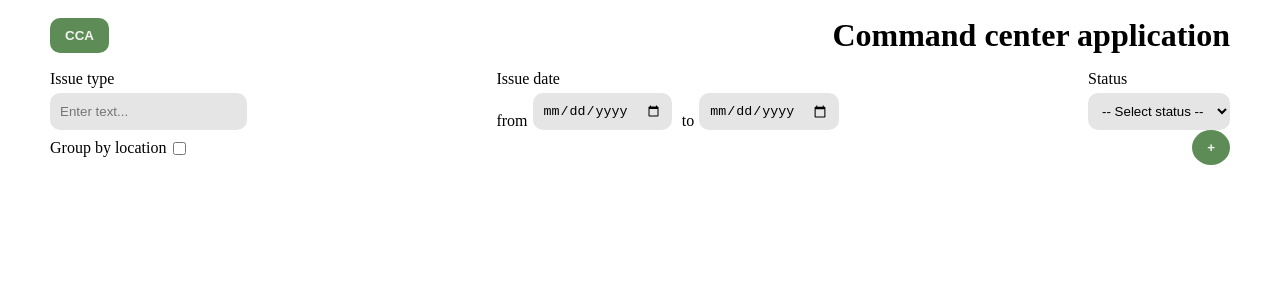
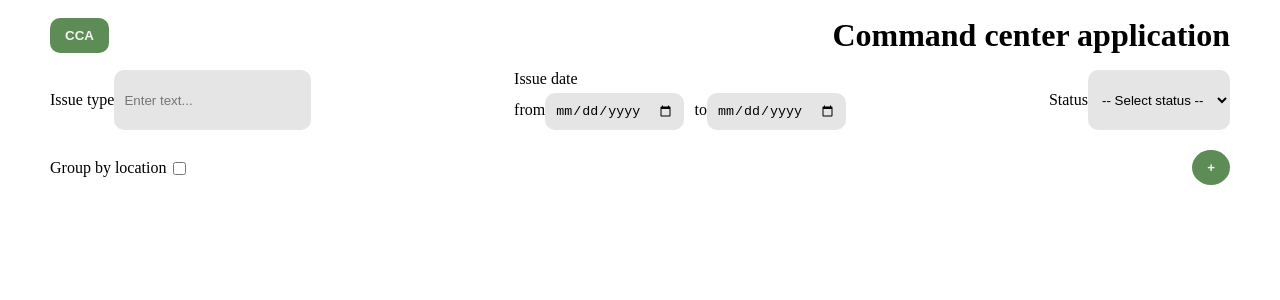
Before and after one commit to Elvira-del/command-center-app, a React (Create React App) app: page / in a window 1280 px wide. Shown: the top 300 px of the page. Built offline with nearby package versions, Linux system fonts and the light colour scheme.

Commit message:
feat: add label component

```diff
--- a/src/components/molecules/FilterPanel/style.ts
+++ b/src/components/molecules/FilterPanel/style.ts
@@ -2,6 +2,7 @@ import styled from "styled-components";
 
 export const FilterPanelWrapper = styled.div`
   display: flex;
+  margin-bottom: 20px;
 `;
 
 export const FilterForm = styled.form`
@@ -12,15 +13,7 @@ export const FilterForm = styled.form`
   width: 100%;
 `;
 
-export const FilterLabel = styled.label`
-  display: flex;
-  flex-direction: column;
-  gap: 5px;
-
-  @media (max-width: 574px) {
-    width: 100%;
-  }
-`;
+export const FilterLabel = styled.label``;
 
 export const FilterDateLabel = styled(FilterLabel)`
   flex-direction: row;
```
Also changed, not shown: src/components/atoms/label/Label.tsx (added, +12 -0 lines), src/components/atoms/label/style.ts (added, +11 -0 lines).
